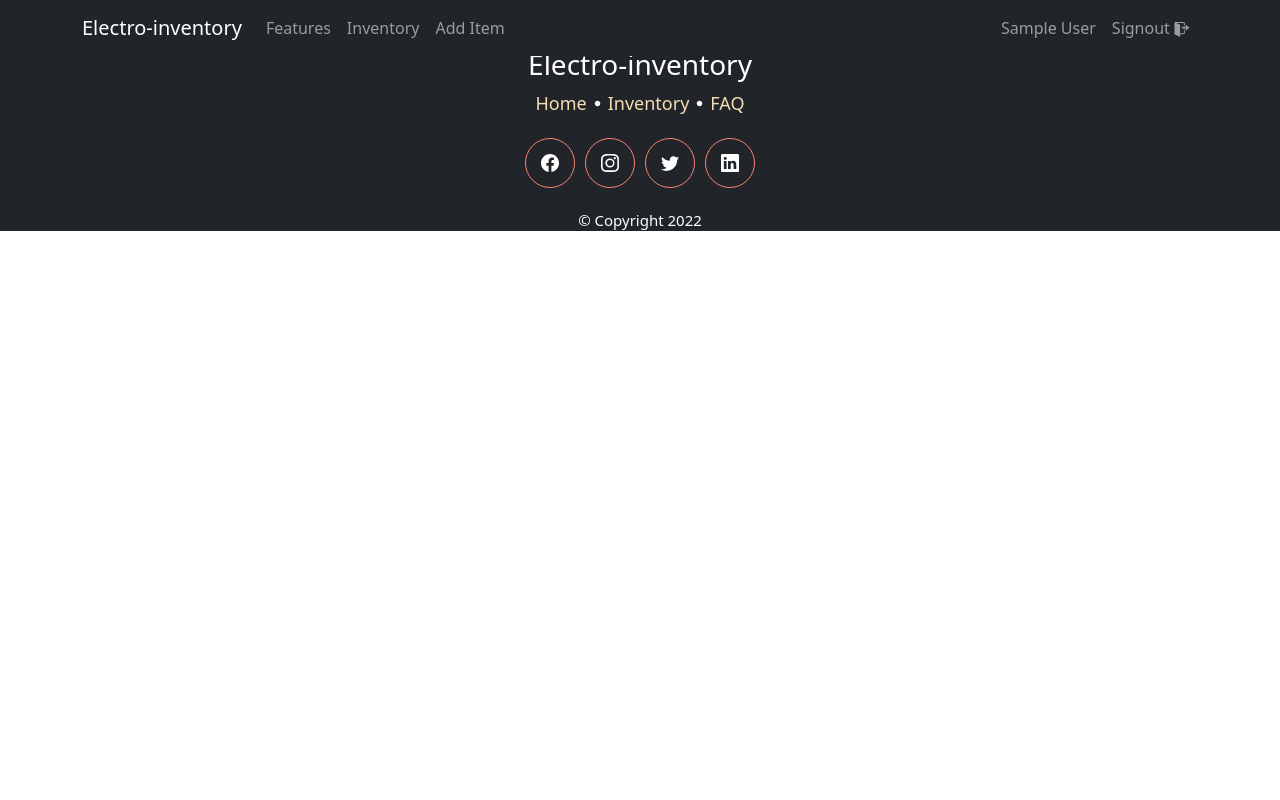
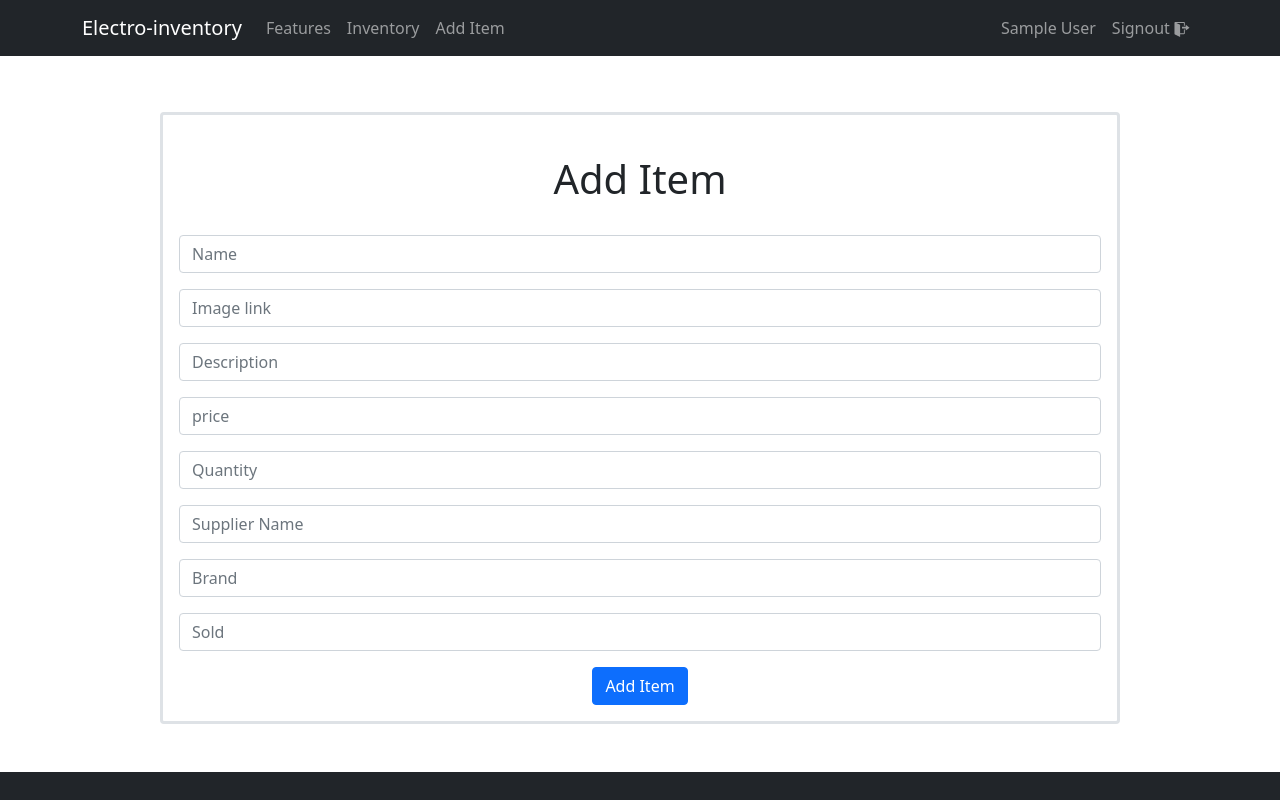
Before and after one commit to farhad2030/electro-inventory, a React (Create React App) app: page /editInventory in a window 1280 px wide. Shown: the top 800 px of the page. Built offline with nearby package versions, Linux system fonts and the light colour scheme; no server answers; sample sign-in values are in the browser's storage.

Commit message:
add edit item functionality

```diff
--- a/src/App.js
+++ b/src/App.js
@@ -56,6 +56,14 @@ function App() {
             </RequireAuth>
           }
         ></Route>
+        <Route
+          path="editInventory"
+          element={
+            <RequireAuth>
+              <AddItem />
+            </RequireAuth>
+          }
+        ></Route>
       </Routes>
 
       <CustomFooter />
--- a/src/Pages/AddItem/AddItem.js
+++ b/src/Pages/AddItem/AddItem.js
@@ -1,14 +1,52 @@
 import axios from "axios";
-import React from "react";
+import React, { useEffect, useState } from "react";
+import { useLocation } from "react-router-dom";
 import { Form, Button } from "react-bootstrap";
+import { toast } from "react-toastify";
 
 const AddItem = () => {
+  // useLocation
+  const location = useLocation();
+  const path = location?.state?.path;
+  const id = location?.state?.id;
+
+  //
+  const [inventory, setinventory] = useState([]);
+
+  useEffect(() => {
+    if (id) {
+      axios
+        .get(`http://localhost:5000/inventory/${id}`)
+        .then((res) => {
+          console.log(res.data);
+          setinventory(res.data);
+        })
+        .catch((error) => {
+          console.log(error);
+        });
+    }
+  }, []);
+
   const handelAddItem = (event) => {
     event.preventDefault();
 
     const formData = new FormData(event.target);
     const formDataObj = Object.fromEntries(formData.entries());
     console.log(formDataObj);
+
+    if (path === "editInventory") {
+      axios
+        .put(`http://localhost:5000/updateInventory/${id}`, formDataObj)
+        .then((res) => {
+          // console.log(res);
+          if (res.statusText == "OK") {
+            toast("Data is updated");
+          }
+        })
+        .catch((error) => {
+          console.log(error);
+        });
+    } else
       axios
         .post("http://localhost:5000/addInventory", formDataObj)
         .then((res) => {
@@ -21,49 +59,103 @@ const AddItem = () => {
           console.log(error);
         });
   };
+  const handelInput = (event) => {
+    const value = event.target.value;
+    const name = event.target.name;
+    // console.log(name);
+    const item = { [name]: value };
+    console.log(item);
+
+    const updateInventory = { ...inventory, [name]: value };
+
+    // console.log(updateInventory);
+    setinventory(updateInventory);
+  };
   return (
     <div className="mt-5 pt-3">
       <Form
         className="my-5 w-75 mx-auto rounded border border-3 p-3"
         onSubmit={handelAddItem}
       >
-        <h1 className="py-4">Add Item</h1>
+        <h1 className="py-4">
+          {path === "editInventory" ? "Edit inventory" : "Add Item"}
+        </h1>
 
         <Form.Group className="mb-3 inputfield">
-          <Form.Control type="text" name="name" placeholder="Name" />
+          <Form.Control
+            type="text"
+            name="name"
+            value={inventory?.name || ""}
+            onChange={handelInput}
+            placeholder="Name"
+          />
         </Form.Group>
         <Form.Group className="mb-3 inputfield">
-          <Form.Control type="text" name="image" placeholder="Image link" />
+          <Form.Control
+            type="text"
+            name="image"
+            placeholder="Image link"
+            value={inventory?.image || ""}
+            onChange={handelInput}
+          />
         </Form.Group>
         <Form.Group className="mb-3 inputfield">
           <Form.Control
             type="text"
             name="description"
             placeholder="Description"
+            value={inventory?.description || ""}
+            onChange={handelInput}
           />
         </Form.Group>
         <Form.Group className="mb-3 inputfield">
-          <Form.Control type="text" name="price" placeholder="price" />
+          <Form.Control
+            type="text"
+            name="price"
+            placeholder="price"
+            value={inventory?.price || ""}
+            onChange={handelInput}
+          />
         </Form.Group>
         <Form.Group className="mb-3 inputfield">
-          <Form.Control type="number" name="quantity" placeholder="Quantity" />
+          <Form.Control
+            type="number"
+            name="quantity"
+            placeholder="Quantity"
+            value={inventory?.quantity || ""}
+            onChange={handelInput}
+          />
         </Form.Group>
         <Form.Group className="mb-3 inputfield">
           <Form.Control
             type="text"
             name="supplierName"
             placeholder="Supplier Name"
+            value={inventory?.supplierName || ""}
+            onChange={handelInput}
           />
         </Form.Group>
         <Form.Group className="mb-3 inputfield">
-          <Form.Control type="text" name="brand" placeholder="Brand" />
+          <Form.Control
+            type="text"
+            name="brand"
+            placeholder="Brand"
+            value={inventory?.brand || ""}
+            onChange={handelInput}
+          />
         </Form.Group>
         <Form.Group className="mb-3 inputfield">
-          <Form.Control type="text" name="sold" placeholder="Sold" />
+          <Form.Control
+            type="text"
+            name="sold"
+            placeholder="Sold"
+            value={inventory?.sold || ""}
+            onChange={handelInput}
+          />
         </Form.Group>
 
         <Button variant="primary" type="submit">
-          Add Item
+          {path === "editInventory" ? "Edit Item" : "Add Item"}
         </Button>
       </Form>
     </div>
--- a/src/Pages/ManageInventory/ManageInventory.js
+++ b/src/Pages/ManageInventory/ManageInventory.js
@@ -1,8 +1,13 @@
 import axios from "axios";
 import React, { useEffect, useState } from "react";
+import { useNavigate } from "react-router-dom";
 import { toast } from "react-toastify";
 
 const ManageInventory = () => {
+  // react-router-dom
+  const navigate = useNavigate();
+
+  // store inventory
   const [inventory, setinventory] = useState([]);
   const [remainInventory, setremainInventory] = useState([]);
   useEffect(() => {
@@ -35,22 +40,66 @@ const ManageInventory = () => {
   };
 
   return (
+    <div className="container">
       <div className="mt-5">
         <h1 className="py-3">ManageInventory</h1>
-      {inventory.map((item) => {
+
+        <table className="table table-striped table-dark table-hover ">
+          <thead>
+            <tr>
+              <th className=" " scope="col">
+                No
+              </th>
+              <th className=" " scope="col">
+                Id
+              </th>
+              <th className=" " scope="col">
+                Name
+              </th>
+              <th className=" " scope="col">
+                Image
+              </th>
+              <th colspan="2" className=" " scope="col">
+                Action
+              </th>
+            </tr>
+          </thead>
+          <tbody>
+            {inventory.map((item, index) => {
               return (
-          <p key={item._id}>
-            {item.name}{" "}
-            <span
+                <tr key={item._id} className="">
+                  <td className=" ">{index + 1}</td>
+                  <td className=" ">{item._id}</td>
+                  <td className=" ">{item.name}</td>
+                  <td className=" ">
+                    <img src={item.image} style={{ width: "50px" }} />
+                  </td>
+                  <td
+                    className=" "
+                    style={{ cursor: "pointer" }}
                     onClick={() => {
                       handelDelete(item._id, item.name);
                     }}
                   >
                     Delete
-            </span>
-          </p>
+                  </td>
+                  <td
+                    className=" "
+                    style={{ cursor: "pointer" }}
+                    onClick={() => {
+                      navigate("/editInventory", {
+                        state: { path: "editInventory", id: item._id },
+                      });
+                    }}
+                  >
+                    Edit
+                  </td>
+                </tr>
               );
             })}
+          </tbody>
+        </table>
+      </div>
     </div>
   );
 };
```
Lines whose indentation alone changed are shown as unchanged.
